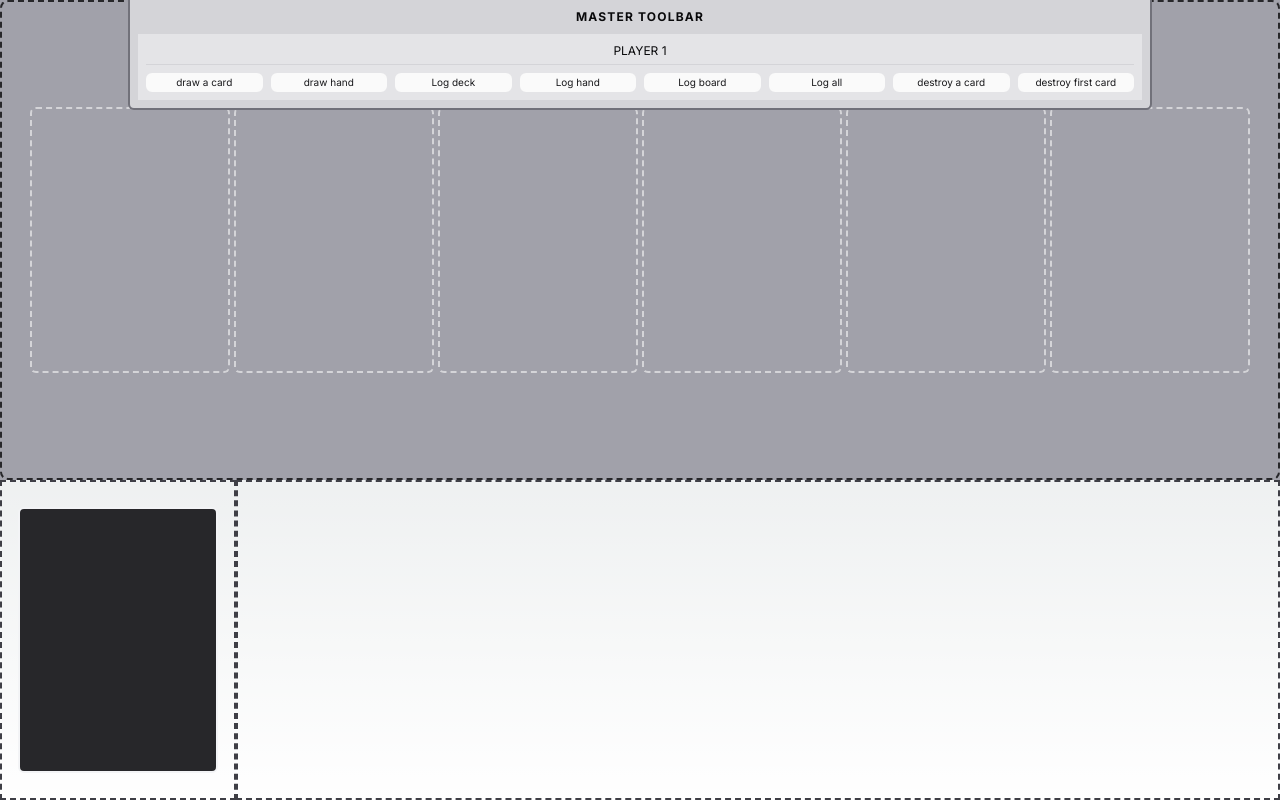
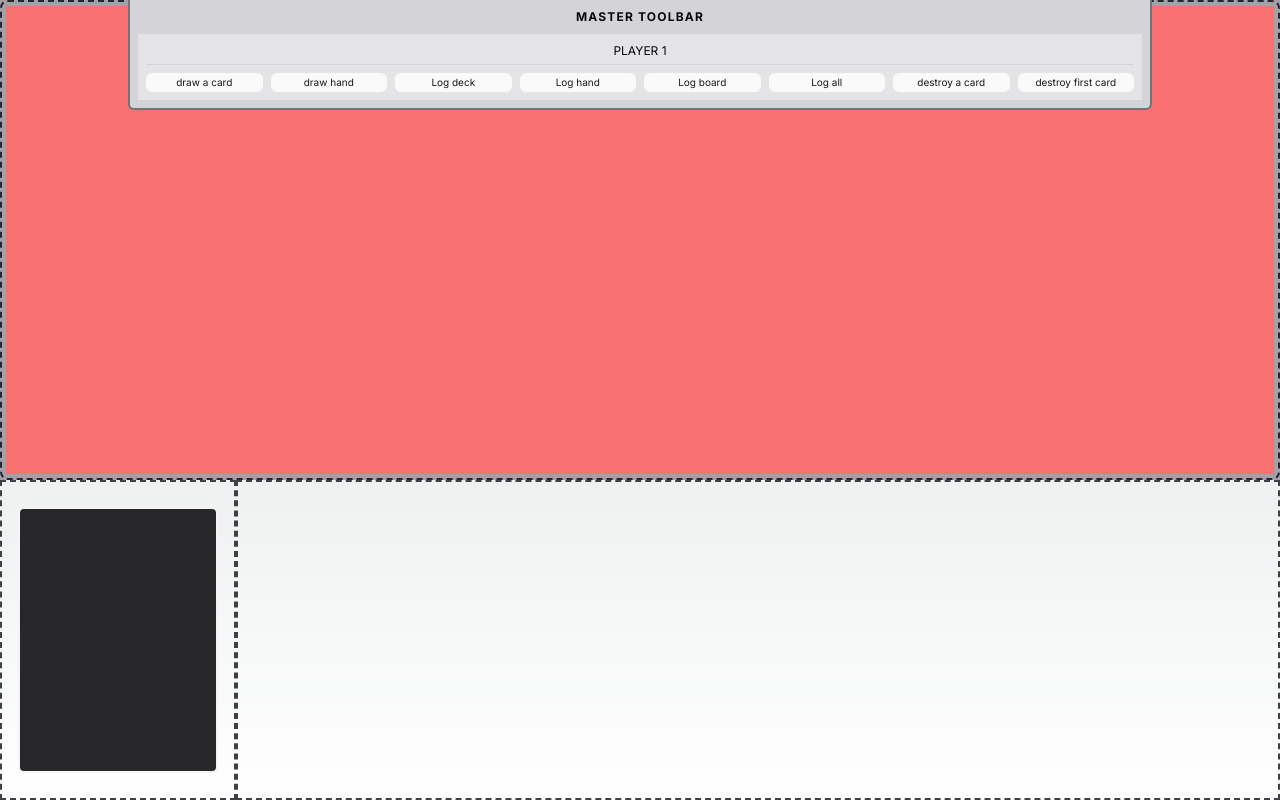
Before and after one commit to leandroatallah/remake-of-runeterra, a Next.js app: page /board in a window 1280 px wide. Built offline with nearby package versions, Linux system fonts and the light colour scheme.

Commit message:
chore: use one droppable to board track

```diff
--- a/src/modules/board/components/BoardContext/index.tsx
+++ b/src/modules/board/components/BoardContext/index.tsx
@@ -75,10 +75,9 @@ export const BoardContextProvider = ({
 
     for (let i = 0; i < drawCount; i++) {
       if (i > 0) {
-        await delay(250);
+        await delay(100);
       }
       const drawnCard = deck.shift();
-      console.log("drawnCard", drawnCard);
       setPlayerHand((prev) => [...prev, drawnCard!]);
       setPlayerDeck(deck);
     }
--- a/src/modules/board/components/BoardTrack/index.tsx
+++ b/src/modules/board/components/BoardTrack/index.tsx
@@ -1,13 +1,13 @@
 import { Droppable } from "@hello-pangea/dnd";
 
 import { DROPPABLE_BOARD_ID } from "@/constants/drag-and-drop";
-import { BOARD_TRACK_SPACES } from "@/constants/board";
-import { BORDER_DASHED_STYLE, CARD_SHAPE_STYLE } from "@/styles/card";
+import { BORDER_DASHED_STYLE } from "@/styles/card";
 import { useBoardContext } from "../BoardContext";
 import { Card } from "@/modules/cards/components/Card";
 
 export const BoardTrack = () => {
   const { playerBoard } = useBoardContext();
+
   return (
     <div
       className={[
@@ -15,48 +15,32 @@ export const BoardTrack = () => {
         BORDER_DASHED_STYLE,
       ].join(" ")}
     >
-      {Array.from({ length: BOARD_TRACK_SPACES }).map((_, index) => {
-        const droppableId = `${DROPPABLE_BOARD_ID}-${index}`;
-        const card = playerBoard.find(
-          (card) => card.boardTrack === droppableId
-        );
+      <Droppable
+        droppableId={DROPPABLE_BOARD_ID}
+        type="list"
+        direction="horizontal"
+      >
+        {(provided, snapshot) => {
+          // snapshot
+          // - draggingFromThisWith
+          // - draggingOverWith
+          // - isDraggingOver
+          // - isUsingPlaceholder
 
-        return (
-          <Droppable
-            key={index}
-            droppableId={droppableId}
-            type="list"
-            direction="horizontal"
-            isDropDisabled={!!card}
-          >
-            {(provided) => (
-              <div ref={provided.innerRef} {...provided.droppableProps}>
-                {card ? (
-                  <Card data={card} />
-                ) : (
-                  <div>
-                    <div
-                      className={[
-                        CARD_SHAPE_STYLE,
-                        "relative !bg-transparent !border-0",
-                      ].join(" ")}
-                    >
-                      <div
-                        className={[
-                          CARD_SHAPE_STYLE,
-                          BORDER_DASHED_STYLE,
-                          "absolute inset-0 flex justify-center items-center !bg-transparent !border-zinc-300",
-                        ].join(" ")}
-                      />
-                    </div>
-                  </div>
-                )}
-                <div className="hidden">{provided.placeholder}</div>
-              </div>
-            )}
-          </Droppable>
-        );
-      })}
+          return (
+            <div
+              ref={provided.innerRef}
+              className="bg-red-400 h-full w-full flex justify-center items-center"
+              {...provided.droppableProps}
+            >
+              {playerBoard.map((card, index) => (
+                <Card data={card} index={index} disabled key={card.deckId} />
+              ))}
+              {provided.placeholder}
+            </div>
+          );
+        }}
+      </Droppable>
     </div>
   );
 };
--- a/src/modules/board/components/FullBoard/index.tsx
+++ b/src/modules/board/components/FullBoard/index.tsx
@@ -43,22 +43,18 @@ export const FullBoard = () => {
         return;
       }
 
-      // // Player cant drop or move cards on their hand
-      // if (destination.droppableId === DROPPABLE_HAND_ID) {
-      //   return;
-      // }
+      const { droppableId, index } = destination;
 
-      const { droppableId } = destination;
-
-      const isBoardTrack = droppableId.split("-")[0] === DROPPABLE_BOARD_ID;
+      const isBoardTrack = droppableId === DROPPABLE_BOARD_ID;
 
       if (isBoardTrack) {
         const { result, removed } = playDraggableItem(playerHand, source.index);
         setPlayerHand(result);
-        setPlayerBoard((prev) => [
-          ...prev,
-          { ...removed, boardTrack: droppableId },
-        ]);
+        setPlayerBoard((prev) => {
+          const newBoard = [...prev];
+          newBoard.splice(index, 0, removed);
+          return newBoard;
+        });
         return;
       }
 
--- a/src/modules/board/components/PlayerArea/index.tsx
+++ b/src/modules/board/components/PlayerArea/index.tsx
@@ -15,6 +15,7 @@ export const PlayerArea = () => {
         droppableId={DROPPABLE_HAND_ID}
         type="list"
         direction="horizontal"
+        isDropDisabled
       >
         {(provided) => (
           <>
--- a/src/modules/cards/models.ts
+++ b/src/modules/cards/models.ts
@@ -8,7 +8,6 @@ export interface CardBase {
   levelUpDescription: string;
   mechanics: Mechanic[];
   deckId?: string;
-  boardTrack?: string;
   isChampion?: boolean;
   isSpell?: boolean;
 }
```
Also changed, not shown: 1 other file (tests, documents, lock files or other folders).
